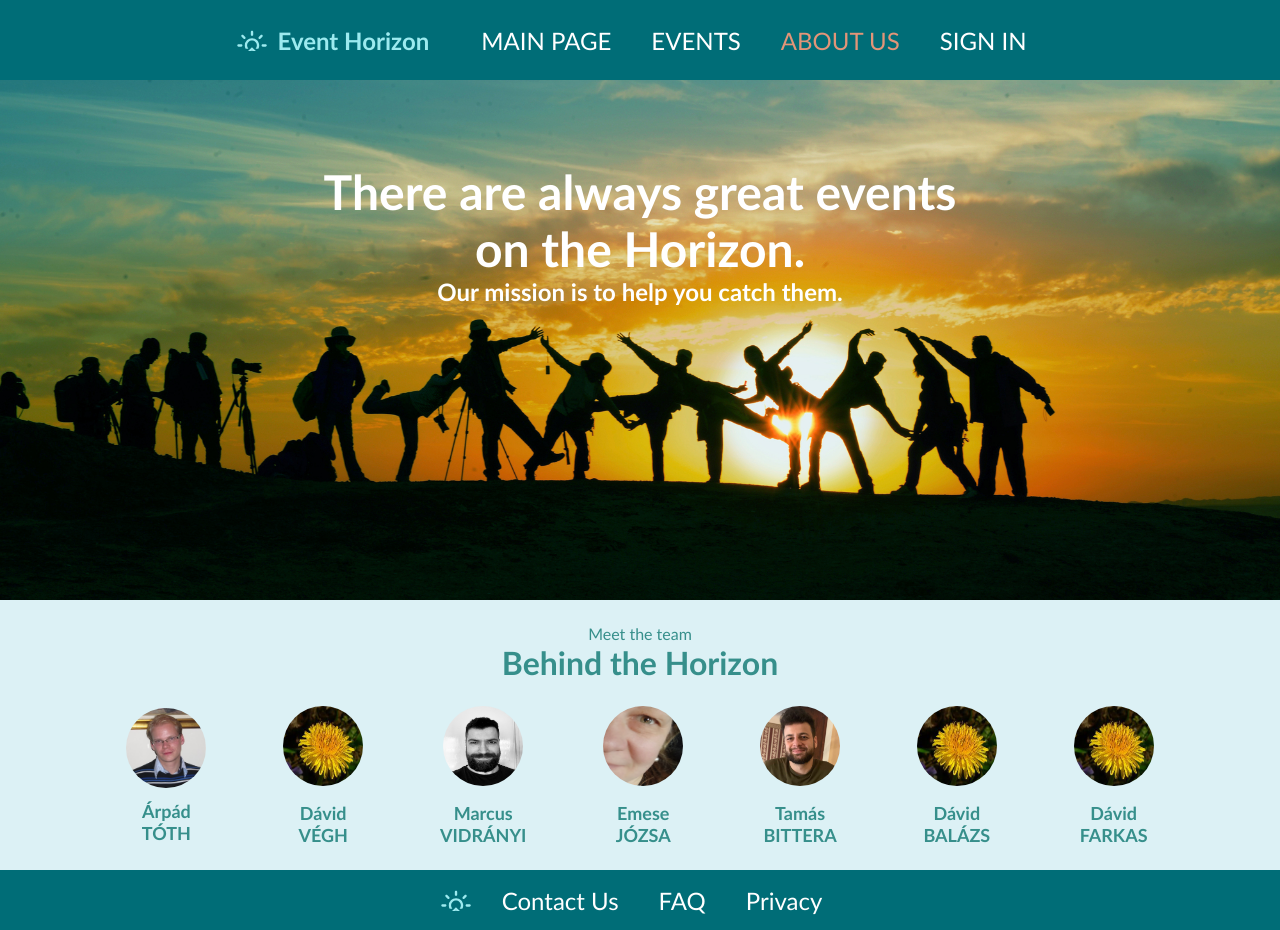
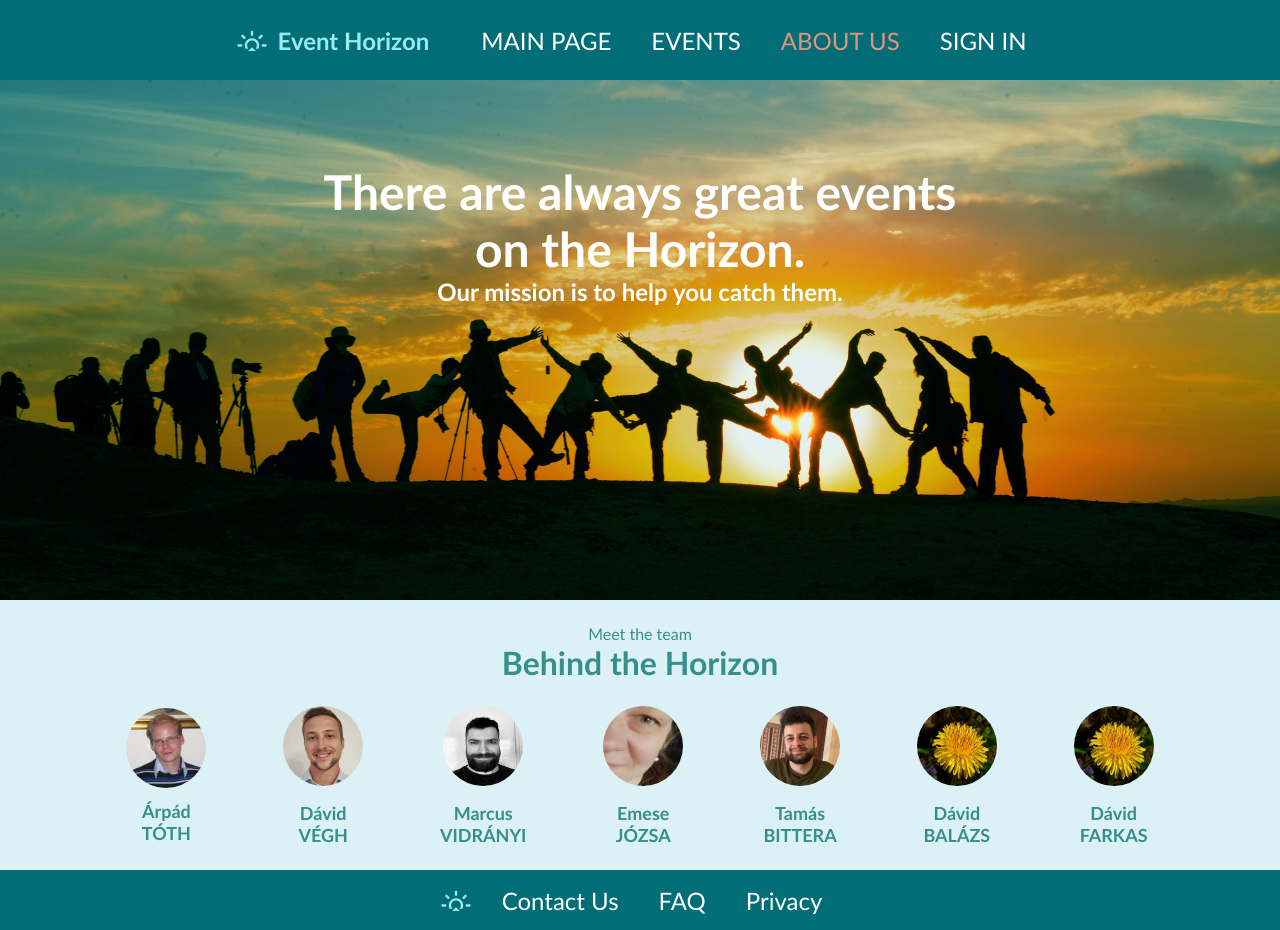
Before and after one commit to Arpadtoth100/EventHorizon, a React (Create React App) app: page /about in a window 1280 px wide. Built offline with nearby package versions, Linux system fonts and the light colour scheme; no server answers.

Commit message:
profile pictures updated

```diff
--- a/src/components/Header/AboutUs.js
+++ b/src/components/Header/AboutUs.js
@@ -35,7 +35,7 @@ function AboutUs() {
             <p>TÓTH</p>
           </div>
           <div className="memberdetails">
-            <img className="teammember" src="dandelion.jpg" alt="teammember" />
+            <img className="teammember" src="davidvegh.jpg" alt="teammember" />
             <p>Dávid</p>
             <p>VÉGH</p>
           </div>
```
Also changed, not shown: public/davidvegh.jpg (added).
